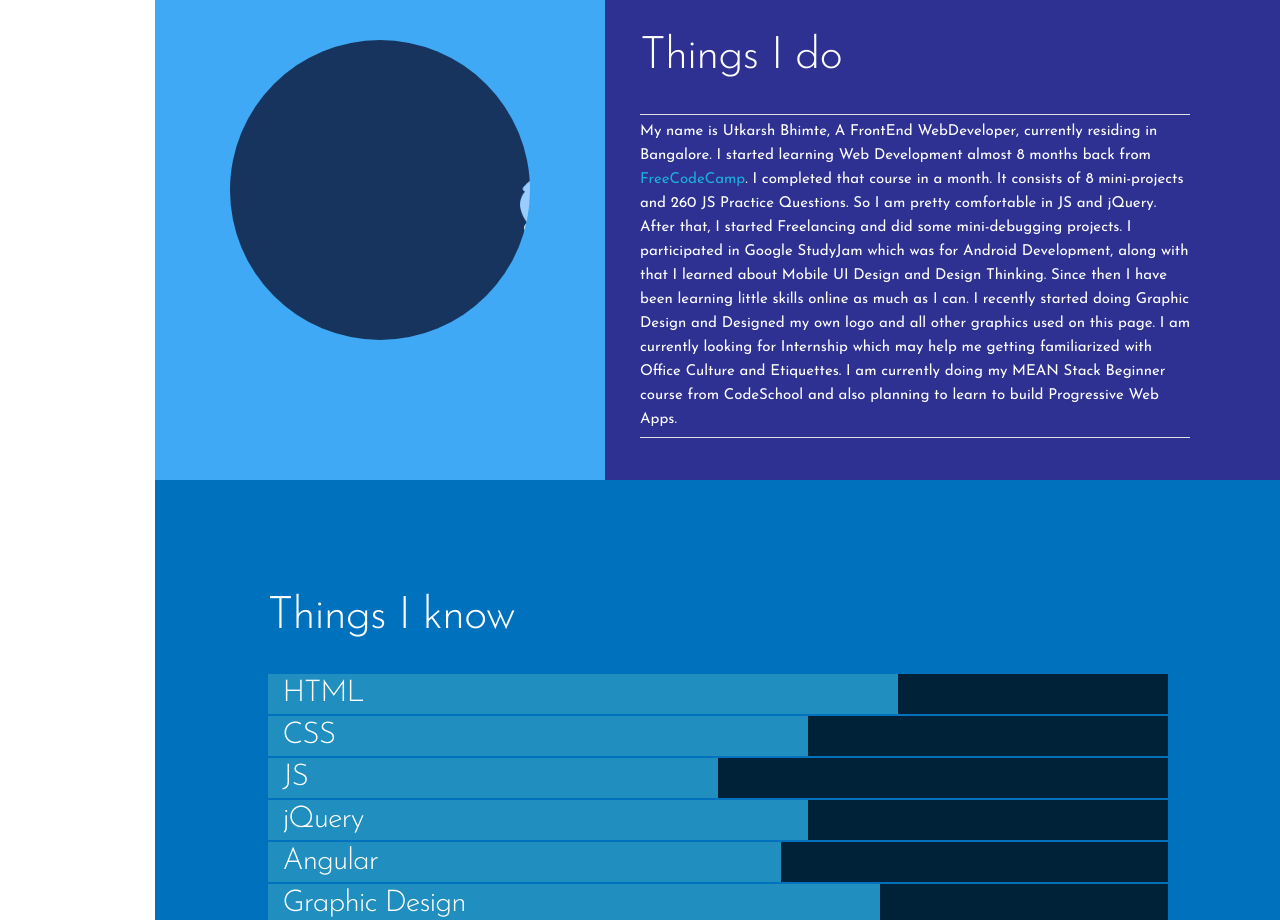
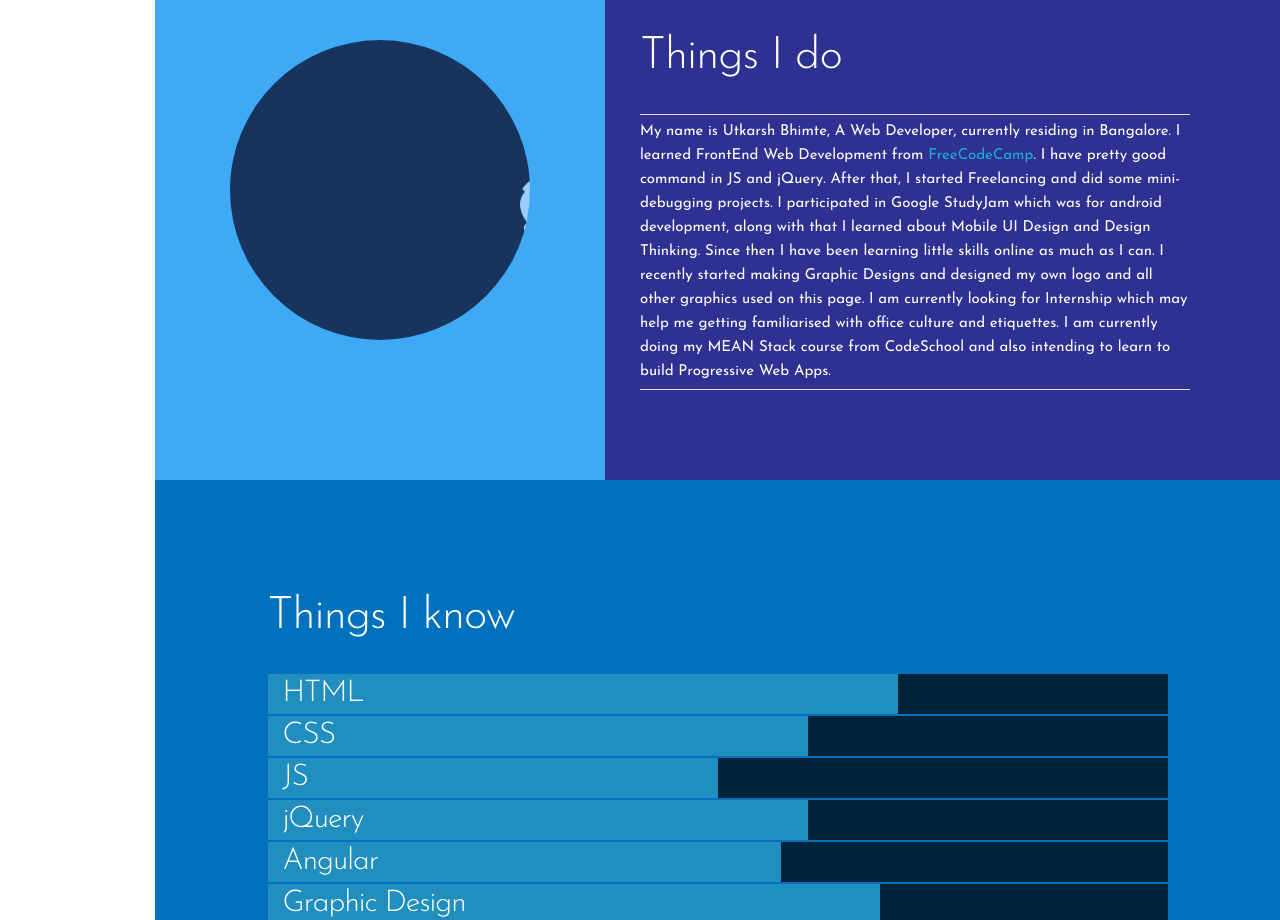
Before and after one commit to Utkarshbhimte/Portfolio, a plain HTML site: page index.html in a window 1280 px wide. Shown: the part 800-1720 px from the top of the page. Drawn offline with Linux system fonts and the light colour scheme.

Commit message:
better description

```diff
--- a/index.html
+++ b/index.html
@@ -88,14 +88,14 @@
                   <h1>Things I do</h1>
                   <hr style="margin-bottom: 5px;!important"/>
                   <div>
-                    My name is Utkarsh Bhimte, A FrontEnd WebDeveloper, currently residing in Bangalore. I started learning Web Development almost 8 months back
-                    from <a style="text-decoration: none"href="https://freecodecamp.com">FreeCodeCamp</a>. I completed that course in a month. It consists of 8 mini-projects and 260 JS Practice Questions. So I am pretty comfortable in JS and jQuery.
-                    After that, I started Freelancing and did some mini-debugging projects. I participated in Google StudyJam which was for Android Development, along with that I learned
-                    about Mobile UI Design and Design Thinking. Since then I have been learning little skills online as much as I can.
-                    I recently started doing Graphic Design and Designed my own logo and all other graphics used on this page.
-                    I am currently looking for Internship which may help me getting familiarized with Office Culture and Etiquettes.
-                    I am currently doing my MEAN Stack Beginner course
-                    from CodeSchool and also planning to learn to build Progressive Web Apps.
+                    My name is Utkarsh Bhimte, A Web Developer, currently residing in Bangalore. I learned FrontEnd Web Development
+                  from <a style="text-decoration: none"href="https://freecodecamp.com">FreeCodeCamp</a>. I have pretty good command in JS and jQuery.
+                  After that, I started Freelancing and did some mini-debugging projects. I participated in Google StudyJam which was for android development, along with that I learned
+                  about Mobile UI Design and Design Thinking. Since then I have been learning little skills online as much as I can.
+                  I recently started making Graphic Designs and designed my own logo and all other graphics used on this page.
+                  I am currently looking for Internship which may help me getting familiarised with office culture and etiquettes.
+                  I am currently doing my MEAN Stack course
+                  from CodeSchool and also intending to learn to build Progressive Web Apps.
 
                   </div>
                   <hr style="margin-top: 5px;!important"/>
```
